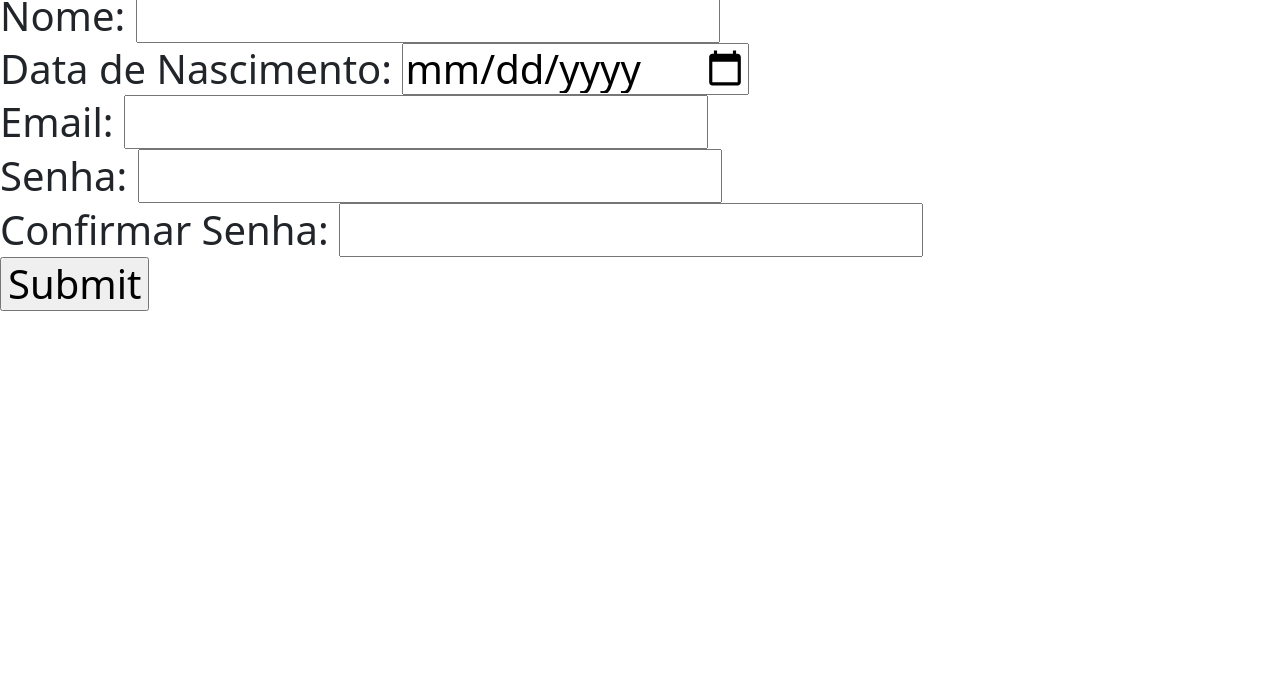
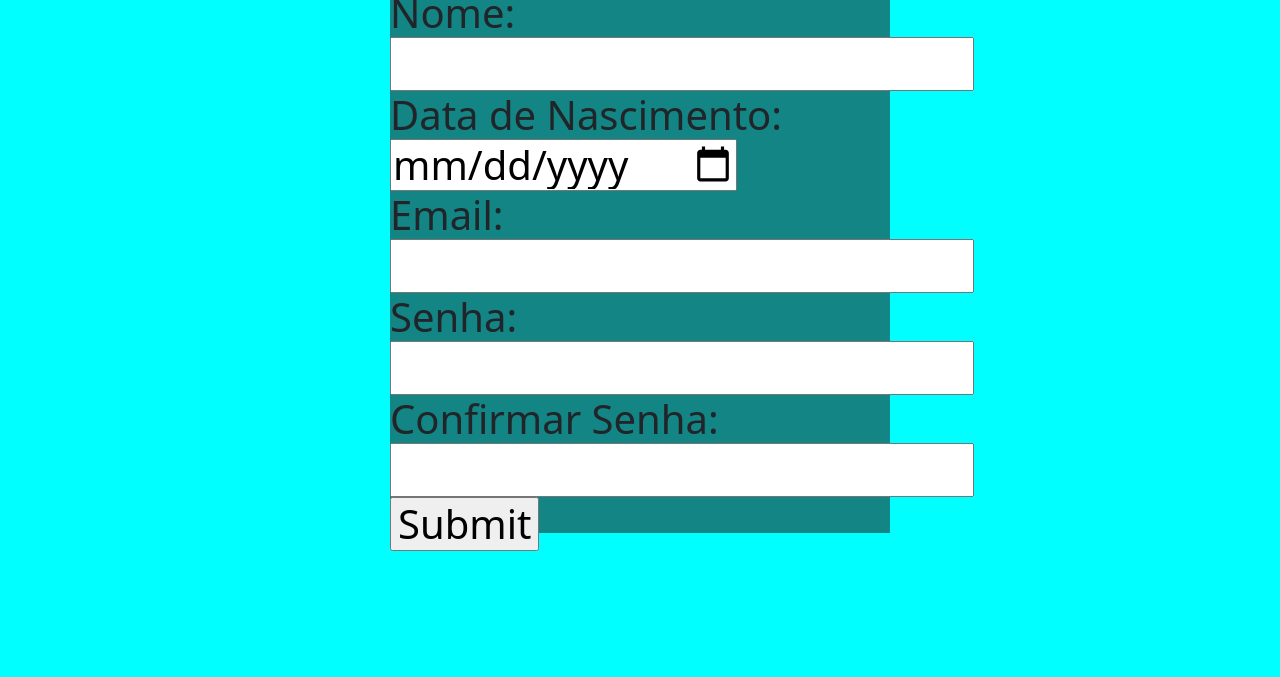
Before and after one commit to MilyPincer/Projeto-pw, a plain HTML site: page html/login.html in a window 1280 px wide. Shown: the part 123-800 px from the top of the page. Drawn offline with nearby package versions, Linux system fonts and the light colour scheme.

Commit message:
salvar tudo

```diff
--- /dev/null
+++ b/css/login.css
@@ -0,0 +1,14 @@
+body {
+    background-color: aqua;
+    }
+
+    #for {
+        background-color: rgb(19, 133, 133);
+        margin-left: 10px;
+        margin-right: auto;
+        height: 600px;
+        min-height: 600px;
+        margin-left: auto;
+        width:500px ;
+
+    }
--- a/html/login.html
+++ b/html/login.html
@@ -10,7 +10,7 @@
   <!-- Bootstrap CSS v5.2.0-beta1 -->
   <link rel="stylesheet" href="https://cdn.jsdelivr.net/npm/bootstrap@5.2.0/dist/css/bootstrap.min.css"
     integrity="sha384-gH2yIJqKdNHPEq0n4Mqa/HGKIhSkIHeL5AyhkYV8i59U5AR6csBvApHHNl/vI1Bx" crossorigin="anonymous">
-    <link rel="stylesheet" href="login.css">
+    <link rel="stylesheet" href="../css/login.css">
 </head>
 
 <body>
```
